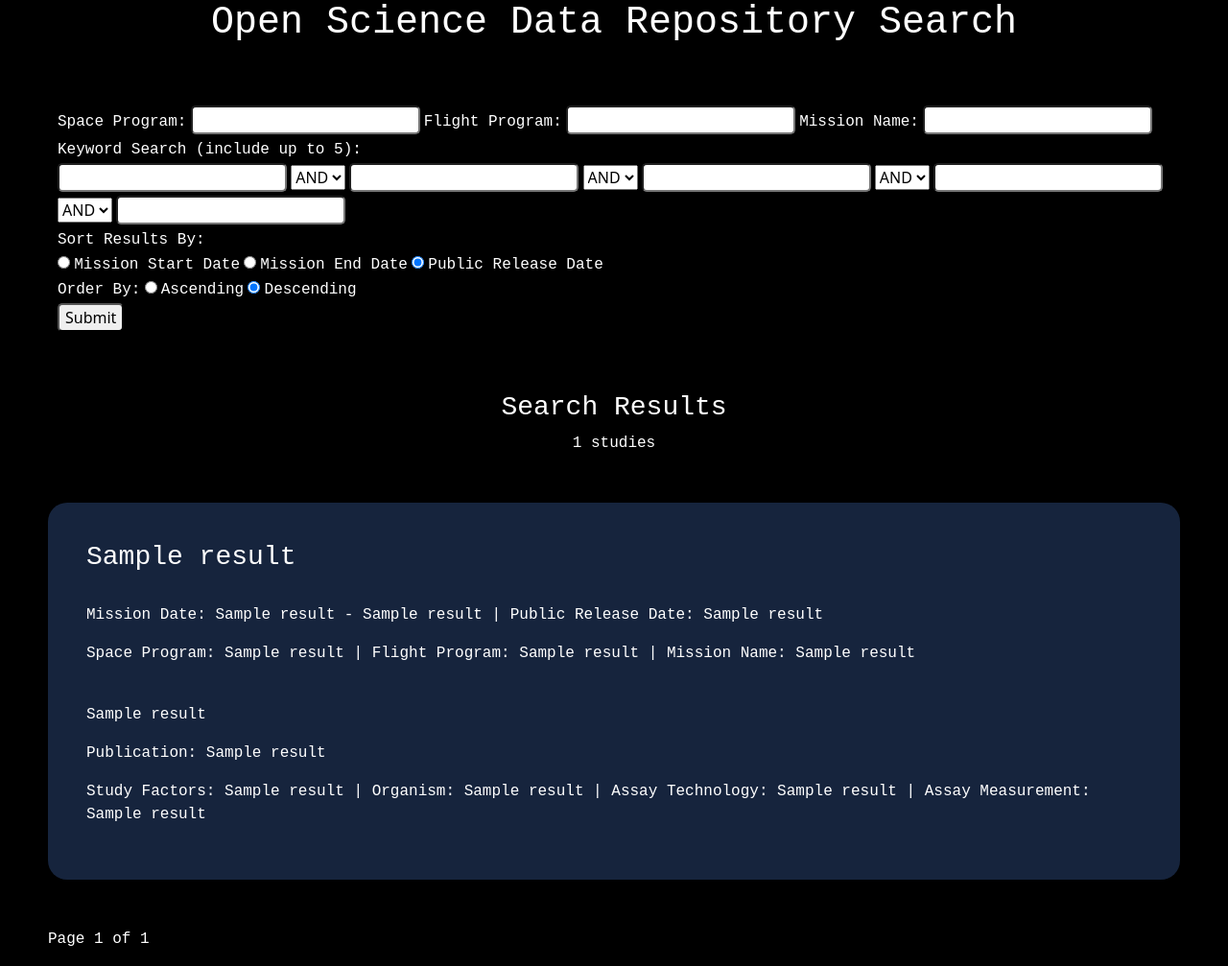
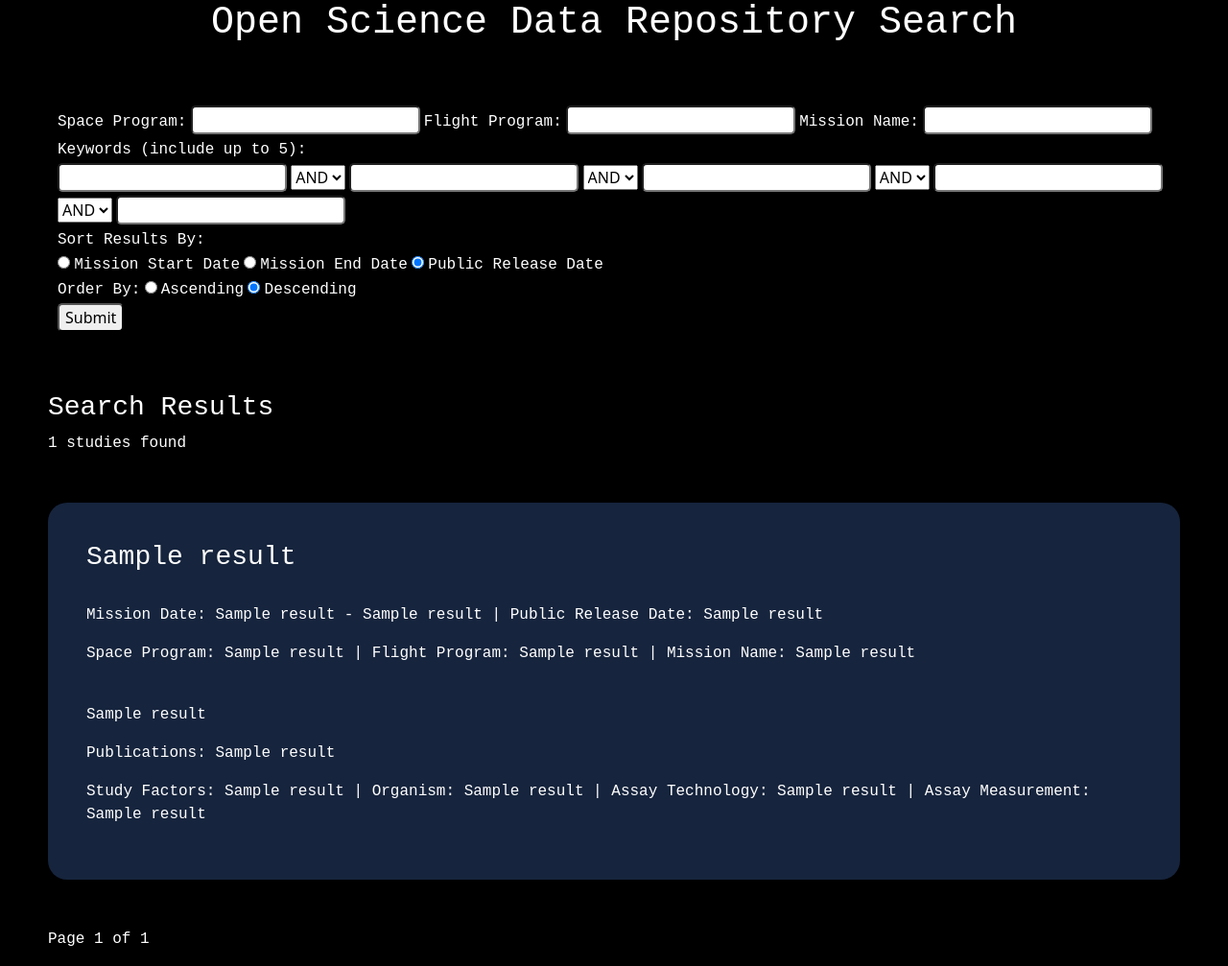
Before and after one commit to tiffanyng23/nasa-app, a Python web app: template templates/research.html in a window 1280 px wide. Shown: the part 52-1059 px from the top of the page at 96% size. Run offline with Jinja, Linux system fonts and the light colour scheme; the template is opened without the code that fills it: most values are stand-ins (such as "Sample title", 1, 10 or a date in 2020).

Commit message:
added pagination and revised research study search page

```diff
--- a/static/style.css
+++ b/static/style.css
@@ -7,6 +7,11 @@ h1 {
 
 h3 {
     text-align: center;
+    color: white;
+    font-family: "Courier New", "Arial";
+}
+
+h4 {
     color: white;
     font-family: "Courier New", "Arial";
 }
@@ -164,3 +169,9 @@ ul li a:hover {
     margin-right: 10px;
     margin-left: 10px;
 }
+
+.search-header {
+    color: white;
+    margin-left: 50px;
+    text-align: left;
+}
--- a/templates/research.html
+++ b/templates/research.html
@@ -14,7 +14,7 @@
         <input type="text" id="mname" name="mission_name">
         <br>
 
-        <label> Keyword Search (include up to 5): </label>
+        <label> Keywords (include up to 5): </label>
         <br>
         <input type="text" id="keyword1" name="keyword_1" maxlength= "50" value="{{ request.args.get('keyword_1', '') }}">
         <select id="connector1" name="connector_1">
@@ -96,8 +96,8 @@
 </div>
 
 <div>
-    <h3>Search Results</h3>
-    <p>{{ total_results }} studies</p>
+    <h3 class="search-header">Search Results</h3>
+    <p class="search-header">{{ total_results }} studies found</p>
     {% for result in page_result %}
         <div class="research-card">
             <div class="research-card-body">
@@ -107,7 +107,7 @@
                 <p class="study-description">Space Program: {{ result[2] }} | Flight Program: {{ result [3] }} | Mission Name: {{ result[6] }}</p>
                 <br>
                 <p class="study-description">{{ result[10] }}</p>
-                <p class="study-description">Publication: {{ result[13] }}</p>
+                <p class="study-description">Publications: {{ result[13] }}</p>
                 <p class="study-description"> Study Factors: {{ result[12] }} | Organism: {{ result[14] }} | Assay Technology: {{ result[15] }} | Assay Measurement: {{ result[16] }}</p>
             </div>
         </div>
```
